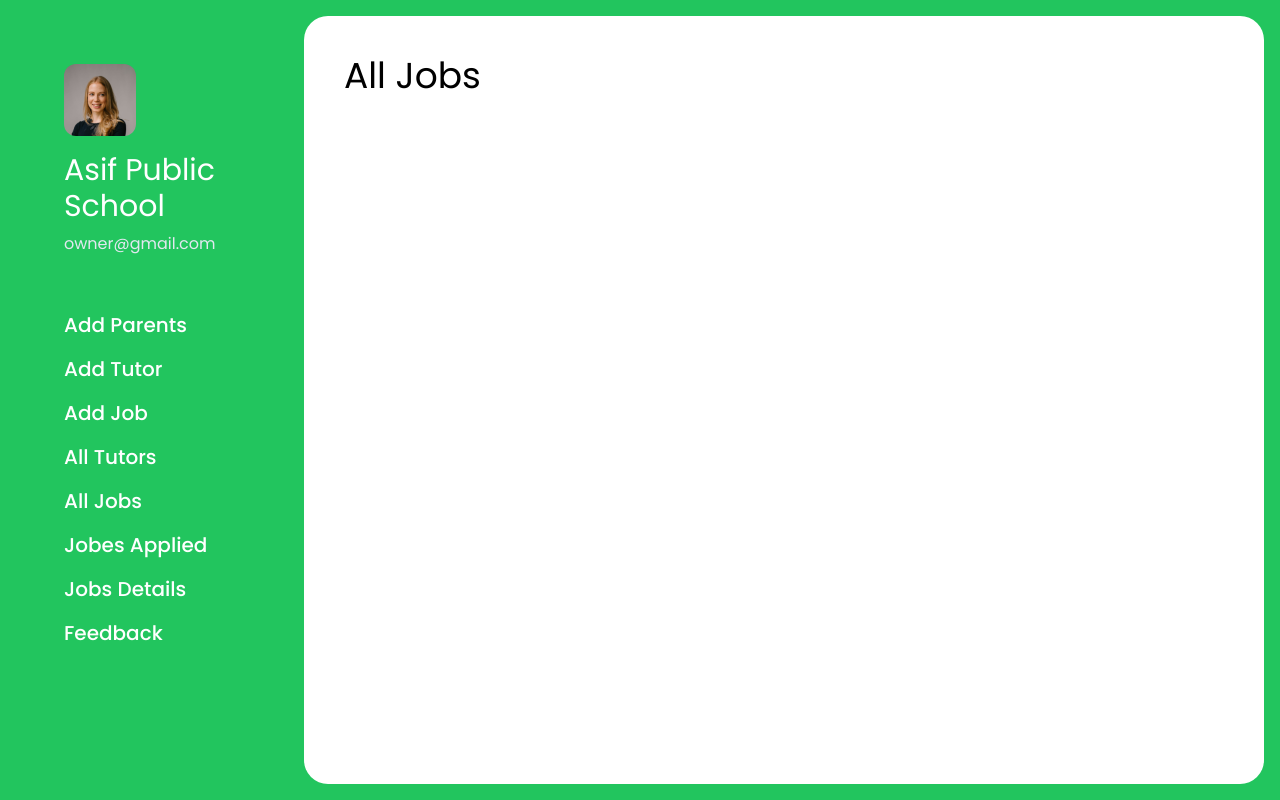
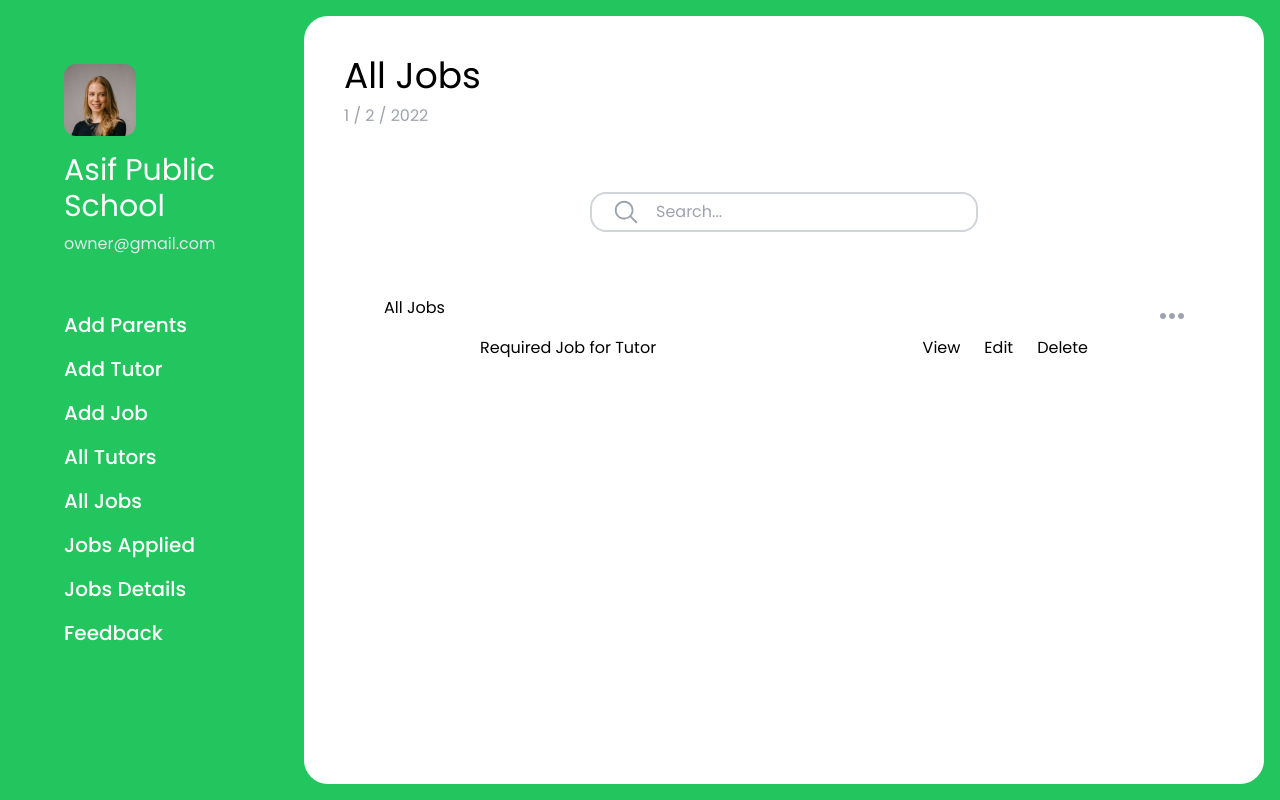
Before and after one commit to Naveed-Ahmed-Khan/educationist, a React (Create React App) app in the folder client/: page /all-jobs in a window 1280 px wide. Built offline with nearby package versions, Linux system fonts and the light colour scheme.

Commit message:
all-jobs

```diff
--- a/client/src/Components/Searchbar.js
+++ b/client/src/Components/Searchbar.js
@@ -20,7 +20,7 @@ const Search = () => {
 
         <input
           type="text"
-          className="outline-none rounded-md "
+          className="outline-none rounded-md"
           placeholder="Search..."
         />
       </div>
--- a/client/src/Components/Sidebar.js
+++ b/client/src/Components/Sidebar.js
@@ -10,7 +10,7 @@ const sidebarList = [
   { name: "Add Job", route: "/add-tutor" },
   { name: "All Tutors", route: "/add-tutor" },
   { name: "All Jobs", route: "/all-jobs" },
-  { name: "Jobes Applied", route: "/add-tutor" },
+  { name: "Jobs Applied", route: "/add-tutor" },
   { name: "Jobs Details", route: "/add-tutor" },
   { name: "Feedback", route: "/add-tutor" },
 ];
--- a/client/src/Pages/AllJobs.js
+++ b/client/src/Pages/AllJobs.js
@@ -1,11 +1,45 @@
 import React from "react";
 import Card from "../Components/Card";
+import Search from "../Components/Searchbar";
 
 const AllJobs = () => {
+  const date = new Date();
+  const currentDate = `${date.getDate()} / ${date.getMonth()} / ${date.getFullYear()}`;
   return (
     <Card>
       <header className="flex flex-col gap-2 justify-start">
         <h1 className="text-4xl">All Jobs</h1>
+        <p className="text-gray-400">{currentDate}</p>
+        <div className="hidden md:block md:my-14 md:mx-auto md:max-w-1/2">
+          <Search />
+        </div>
+        {/* Table */}
+        {/* Header */}
+        <div className="flex flex-col px-0 md:px-10">
+          <div className="flex justify-between">
+            <p className="text-md">All Jobs</p>
+            <svg
+              className="fill-gray-400 object-contain h-10 cursor-pointer"
+              xmlns="http://www.w3.org/2000/svg"
+              width="24"
+              height="24"
+              viewBox="0 0 24 24"
+            >
+              <path d="M6 12c0 1.657-1.343 3-3 3s-3-1.343-3-3 1.343-3 3-3 3 1.343 3 3zm9 0c0 1.657-1.343 3-3 3s-3-1.343-3-3 1.343-3 3-3 3 1.343 3 3zm9 0c0 1.657-1.343 3-3 3s-3-1.343-3-3 1.343-3 3-3 3 1.343 3 3z" />
+            </svg>
+          </div>
+          {/* Body */}
+          <div className="flex justify-between px-0 md:px-24">
+            <div className="flex ">Required Job for Tutor</div>
+            <div className="flex ">
+              <div className="flex justify-around gap-2 md:gap-6">
+                <p>View</p>
+                <p>Edit</p>
+                <p>Delete</p>
+              </div>
+            </div>
+          </div>
+        </div>
       </header>
     </Card>
   );
```
Also changed, not shown: client/src/Assets/Images/dots-menu.svg (added).
